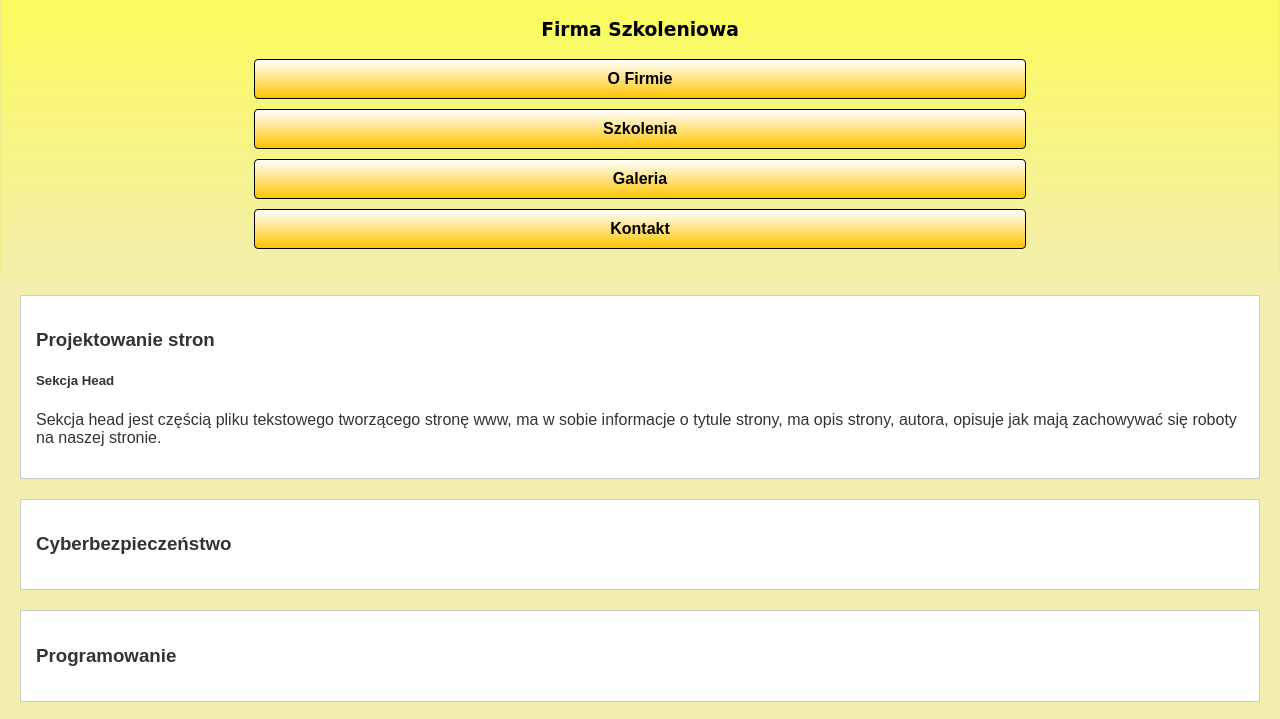
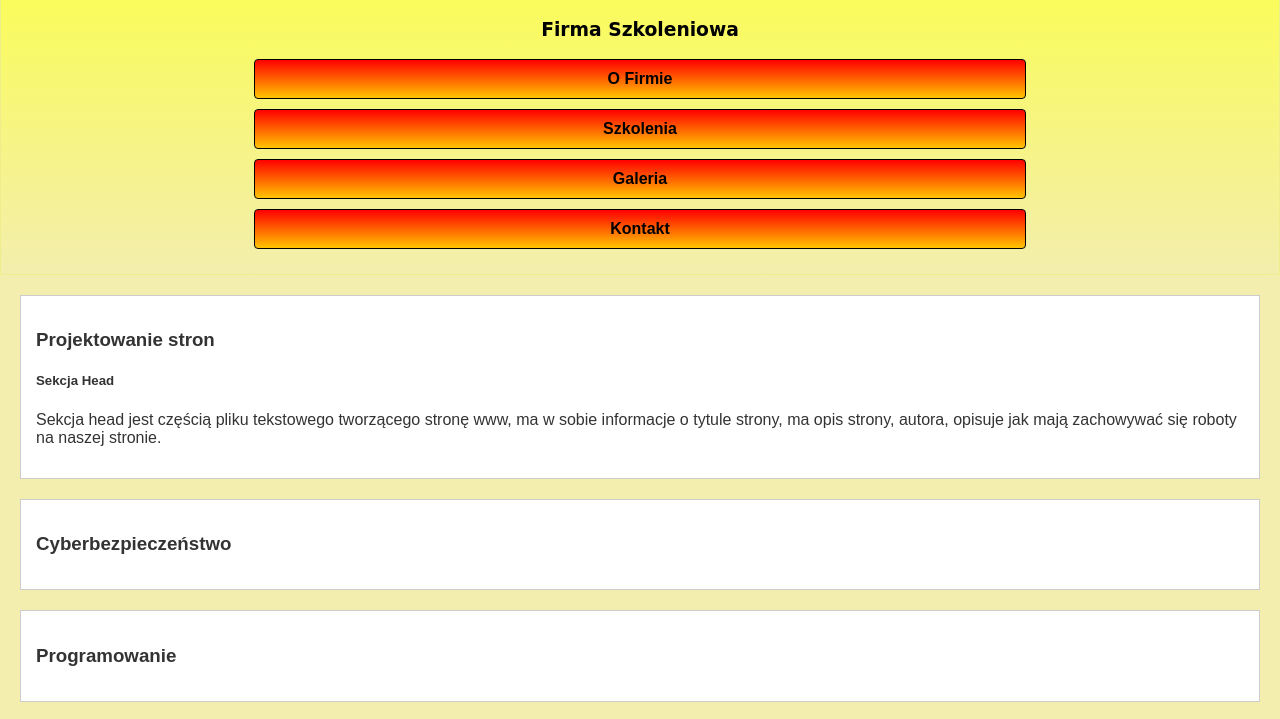
Before and after one commit to opilog12/Zesti, a plain HTML site: page index.html in a window 1280 px wide. Shown: the part 78-797 px from the top of the page. Drawn offline with Linux system fonts and the light colour scheme.

Commit message:
Update style.css

```diff
--- a/style.css
+++ b/style.css
@@ -28,7 +28,7 @@ nav {
 nav a.nav-btn {
     display: block;
     color: black;
-    background: linear-gradient(to bottom, #fff, rgb(255, 196, 0));
+    background: linear-gradient(to bottom, red, rgb(255, 196, 0));
     margin: 10px auto;
     text-align: center;
     padding: 10px;
```
